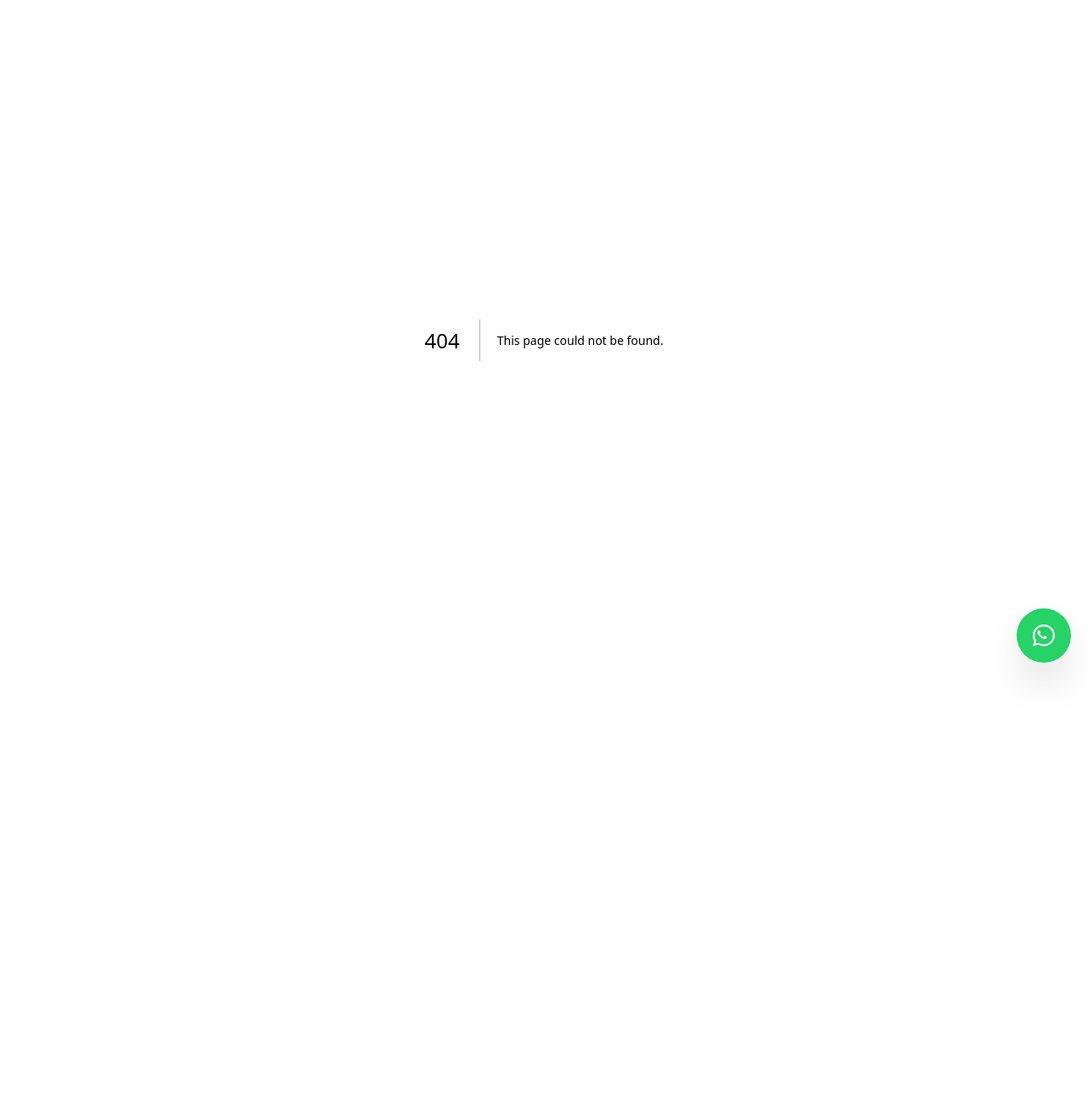
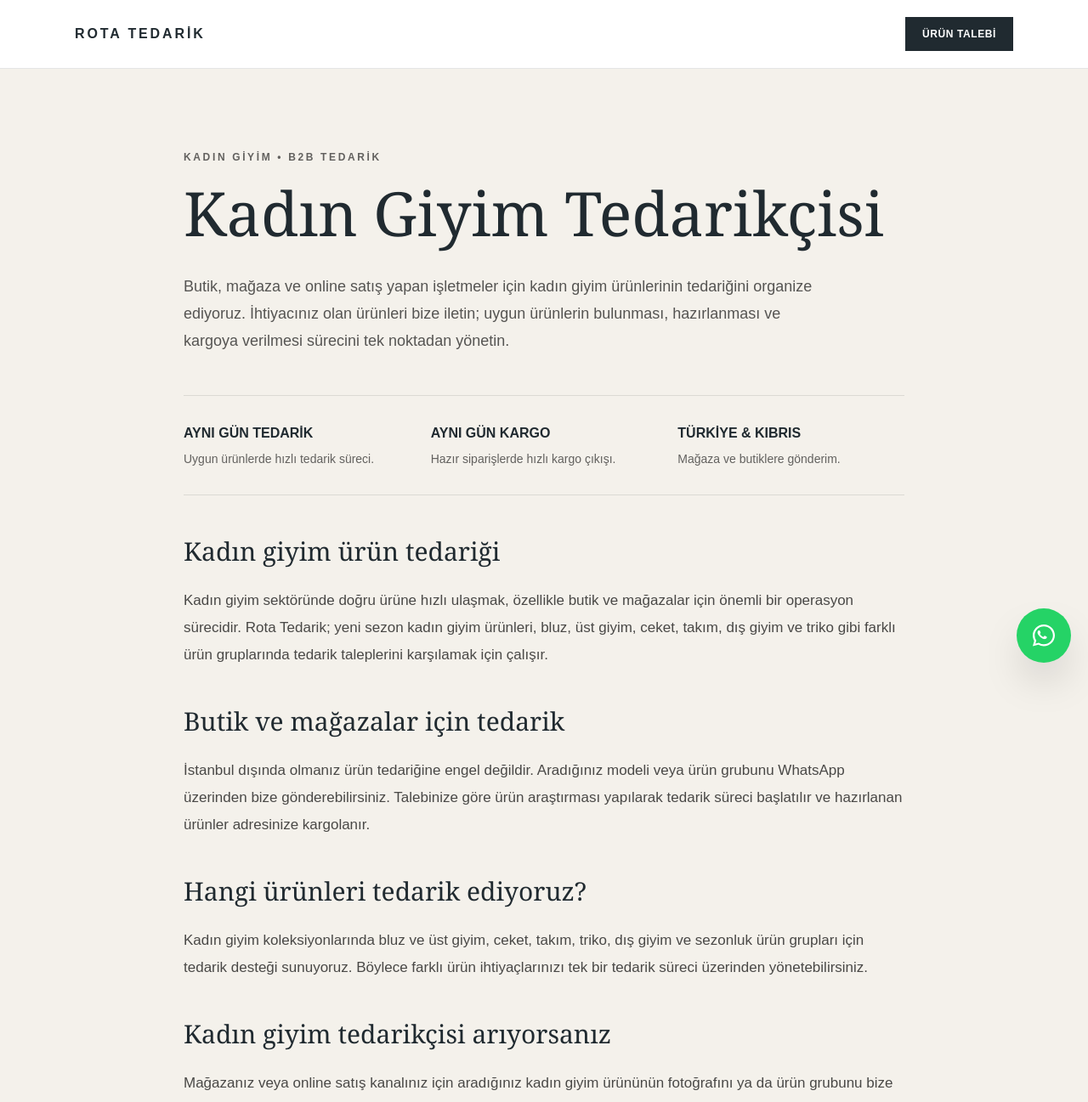
Before and after one commit to Dogukanboltul/kadingiyimtedarik, a Next.js app: page /blog/kadin-giyim-tedarikcisi in a window 1280 px wide. Before the commit this address had no page. Shown: the top 1297 px of the page at 85% size. Before the commit the page ends 800 px from the top, so only its background shows below. Built offline with nearby package versions, Linux system fonts and the light colour scheme.

Commit message:
Kadin giyim tedarikcisi SEO blogu eklendi

```diff
--- /dev/null
+++ b/app/blog/kadin-giyim-tedarikcisi/page.tsx
@@ -0,0 +1,139 @@
+import type { Metadata } from "next";
+import Link from "next/link";
+
+export const metadata: Metadata = {
+  title: "Kadın Giyim Tedarikçisi | Toptan Ürün Tedariki | Rota Tedarik",
+  description:
+    "Kadın giyim tedarikçisi arayan butik, mağaza ve online satıcılar için ürün tedariği. İstanbul'dan Türkiye geneli ve Kıbrıs'a kadın giyim tedarik hizmeti.",
+  alternates: {
+    canonical: "https://kadingiyimtedarik.com/blog/kadin-giyim-tedarikcisi",
+  },
+};
+
+const whatsapp =
+  "https://wa.me/905324975361?text=Merhaba%2C%20kad%C4%B1n%20giyim%20%C3%BCr%C3%BCn%C3%BC%20tedarik%20etmek%20istiyorum.";
+
+export default function Page() {
+  return (
+    <main className="min-h-screen bg-[#f4f1eb] text-[#202a30]">
+      <header className="border-b border-black/10 bg-white">
+        <div className="mx-auto flex max-w-6xl items-center justify-between px-6 py-5">
+          <Link href="/" className="font-semibold tracking-[.18em]">
+            ROTA TEDARİK
+          </Link>
+          <a
+            href={whatsapp}
+            target="_blank"
+            rel="noopener noreferrer"
+            className="bg-[#202a30] px-5 py-3 text-xs font-bold tracking-wider text-white"
+          >
+            ÜRÜN TALEBİ
+          </a>
+        </div>
+      </header>
+
+      <article className="mx-auto max-w-4xl px-6 py-16 md:py-24">
+        <p className="mb-5 text-xs font-bold tracking-[.22em] text-black/60">
+          KADIN GİYİM • B2B TEDARİK
+        </p>
+
+        <h1 className="font-serif text-5xl leading-[1.05] md:text-7xl">
+          Kadın Giyim Tedarikçisi
+        </h1>
+
+        <p className="mt-8 max-w-3xl text-lg leading-8 text-black/65">
+          Butik, mağaza ve online satış yapan işletmeler için kadın giyim
+          ürünlerinin tedariğini organize ediyoruz. İhtiyacınız olan ürünleri
+          bize iletin; uygun ürünlerin bulunması, hazırlanması ve kargoya
+          verilmesi sürecini tek noktadan yönetin.
+        </p>
+
+        <div className="my-12 border-y border-black/10 py-8">
+          <div className="grid gap-6 md:grid-cols-3">
+            <div>
+              <b>AYNI GÜN TEDARİK</b>
+              <p className="mt-2 text-sm text-black/60">
+                Uygun ürünlerde hızlı tedarik süreci.
+              </p>
+            </div>
+            <div>
+              <b>AYNI GÜN KARGO</b>
+              <p className="mt-2 text-sm text-black/60">
+                Hazır siparişlerde hızlı kargo çıkışı.
+              </p>
+            </div>
+            <div>
+              <b>TÜRKİYE & KIBRIS</b>
+              <p className="mt-2 text-sm text-black/60">
+                Mağaza ve butiklere gönderim.
+              </p>
+            </div>
+          </div>
+        </div>
+
+        <section className="space-y-6 text-[17px] leading-8 text-black/70">
+          <h2 className="font-serif text-3xl text-[#202a30]">
+            Kadın giyim ürün tedariği
+          </h2>
+          <p>
+            Kadın giyim sektöründe doğru ürüne hızlı ulaşmak, özellikle butik
+            ve mağazalar için önemli bir operasyon sürecidir. Rota Tedarik;
+            yeni sezon kadın giyim ürünleri, bluz, üst giyim, ceket, takım,
+            dış giyim ve triko gibi farklı ürün gruplarında tedarik taleplerini
+            karşılamak için çalışır.
+          </p>
+
+          <h2 className="pt-5 font-serif text-3xl text-[#202a30]">
+            Butik ve mağazalar için tedarik
+          </h2>
+          <p>
+            İstanbul dışında olmanız ürün tedariğine engel değildir. Aradığınız
+            modeli veya ürün grubunu WhatsApp üzerinden bize gönderebilirsiniz.
+            Talebinize göre ürün araştırması yapılarak tedarik süreci
+            başlatılır ve hazırlanan ürünler adresinize kargolanır.
+          </p>
+
+          <h2 className="pt-5 font-serif text-3xl text-[#202a30]">
+            Hangi ürünleri tedarik ediyoruz?
+          </h2>
+          <p>
+            Kadın giyim koleksiyonlarında bluz ve üst giyim, ceket, takım,
+            triko, dış giyim ve sezonluk ürün grupları için tedarik desteği
+            sunuyoruz. Böylece farklı ürün ihtiyaçlarınızı tek bir tedarik
+            süreci üzerinden yönetebilirsiniz.
+          </p>
+
+          <h2 className="pt-5 font-serif text-3xl text-[#202a30]">
+            Kadın giyim tedarikçisi arıyorsanız
+          </h2>
+          <p>
+            Mağazanız veya online satış kanalınız için aradığınız kadın giyim
+            ürününün fotoğrafını ya da ürün grubunu bize gönderin. Tedarik
+            imkanını kontrol ederek süreç hakkında bilgi verelim.
+          </p>
+        </section>
+
+        <div className="mt-14 bg-[#202a30] p-8 text-white md:p-12">
+          <p className="text-xs font-bold tracking-[.2em] text-white/60">
+            ROTA TEDARİK
+          </p>
+          <h2 className="mt-4 font-serif text-3xl md:text-4xl">
+            Aradığınız kadın giyim ürününü bize gönderin.
+          </h2>
+          <p className="mt-4 max-w-xl text-white/65">
+            Fotoğraf veya ürün bilgisini WhatsApp üzerinden iletin, tedarik
+            sürecini başlatalım.
+          </p>
+          <a
+            href={whatsapp}
+            target="_blank"
+            rel="noopener noreferrer"
+            className="mt-7 inline-block bg-[#f4f1eb] px-7 py-4 text-sm font-bold text-[#202a30]"
+          >
+            WHATSAPP'TAN ÜRÜN GÖNDER →
+          </a>
+        </div>
+      </article>
+    </main>
+  );
+}
```
